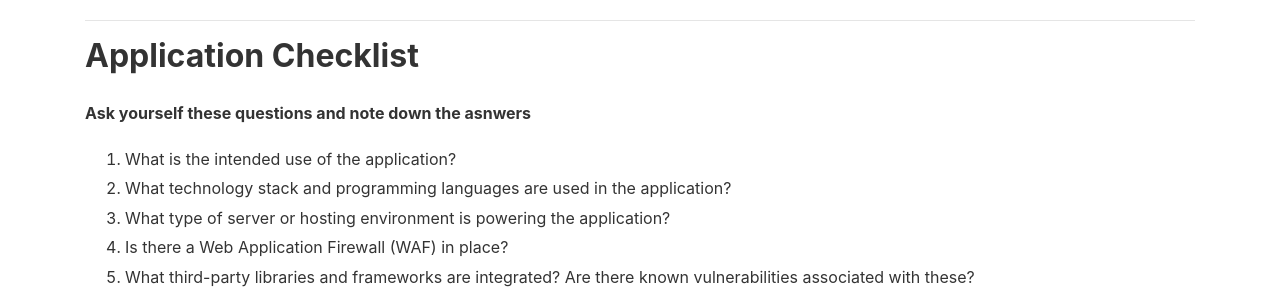
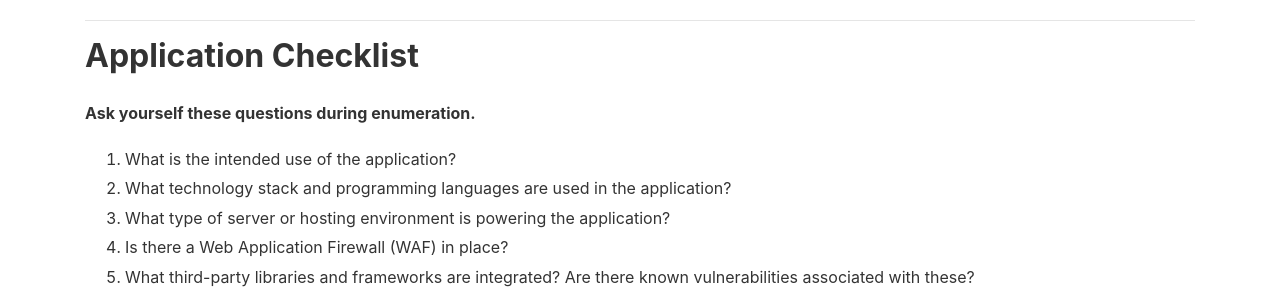
Before and after one commit to Turbul3nce/Turbul3nce.github.io, a Jekyll site: the page built from _pages/info.md, in a window 1280 px wide and 900 px high, scrolled down 3416 px. Shown: the part 157-453 px from the top of the window. Built offline with Jekyll 4.4.1, drawn with Linux system fonts in a browser that asks for light colours; nearby versions of some CDN libraries.

Commit message:
Update info.md

```diff
--- a/_pages/info.md
+++ b/_pages/info.md
@@ -132,7 +132,7 @@ comments: false
 
 ## Application Checklist
 
-<b>Ask yourself these questions and note down the asnwers</b>
+<b>Ask yourself these questions during enumeration.</b>
 <br>
 1. What is the intended use of the application?
 2. What technology stack and programming languages are used in the application?
```
